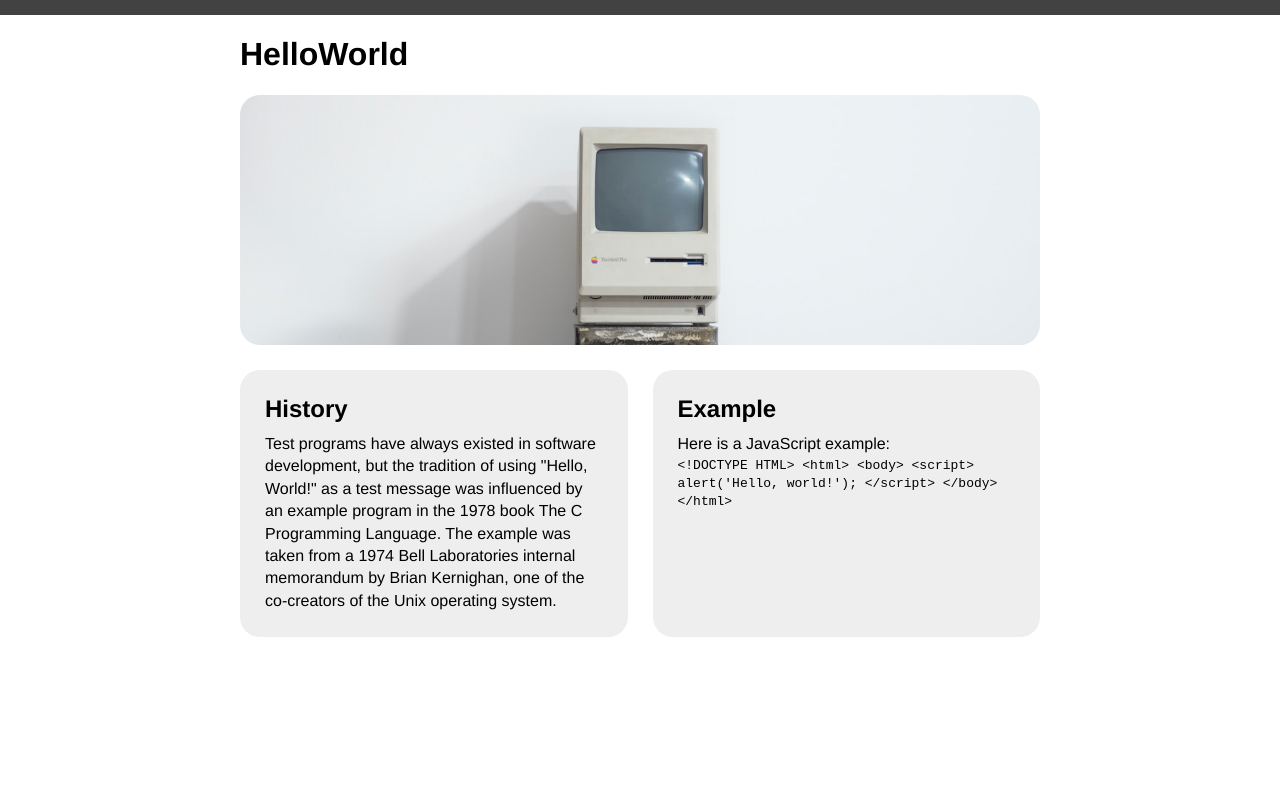
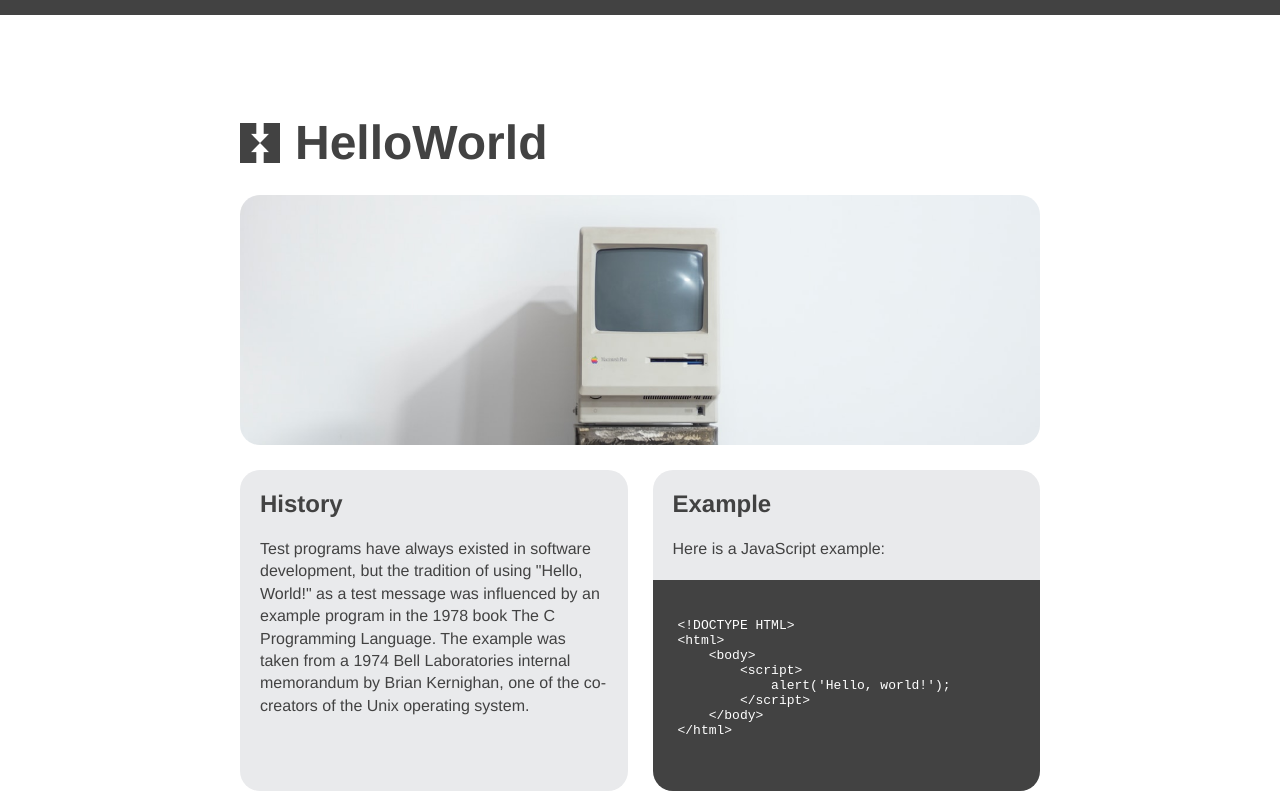
Before and after one commit to bregarr/mi349-hw, a plain HTML site: page index.html in a window 1280 px wide. Drawn offline with Linux system fonts and the light colour scheme.

Commit message:
CSS Cleanup

```diff
--- a/index.html
+++ b/index.html
@@ -17,10 +17,13 @@
                 <h2>History</h2>
                 <p>Test programs have always existed in software development, but the tradition of using "Hello, World!" as a test message was influenced by an example program in the 1978 book The C Programming Language. The example was taken from a 1974 Bell Laboratories internal memorandum by Brian Kernighan, one of the co-creators of the Unix operating system.</p>
             </section>
-            <section>
+            <section class="with-code">
+                <div class="code-copy">
                     <h2>Example</h2>
                     <p>Here is a JavaScript example:</p>
-                <code>
+                </div>
+                <div class="code-html">
+                    <code><pre>
 &lt;!DOCTYPE HTML&gt;
 &lt;html&gt;
     &lt;body&gt;
@@ -29,7 +32,8 @@
         &lt;/script&gt;
     &lt;/body&gt;
 &lt;/html&gt;
-                </code>
+                    </pre></code>
+                </div>
             </section>
         </div>
     </main>
--- a/screen.css
+++ b/screen.css
@@ -3,6 +3,7 @@ body {
    font-family: Helvetica, sans-serif;
    border-top: 15px solid #424242;
    margin: 0 auto;
+   color: #424242;
 }
 
 main {
@@ -11,9 +12,7 @@ main {
 }
 
 .masthead {
-   background-image: url(images/Computer\ image.png);
-   background-size: cover;
-   background-position: bottom;
+   background: no-repeat bottom / cover url(images/Computer\ image.png);
    height: 250px;
    border-radius: 20px;
 }
@@ -26,14 +25,43 @@ main {
 .details section {
    flex-grow: 1;
    flex-basis: 0;
-   background: #eee;
-   padding: 25px;
+   background: #e9eaec;
    border-radius: 20px;
    margin-top: 25px;
 }
 
+.details section p {
+   margin: 20px;
+}
+
+.details section h2 {
+   margin: 20px;
+}
+
+.details section.with-code {
+   padding: 0;
+}
+
+div.code-html {
+   padding: 25px;
+   background: #424242;
+   color: #fff;
+   border-bottom-left-radius: 20px;
+   border-bottom-right-radius: 20px;
+}
+
 img {
    width: 100%;
+}
+
+h1 {
+   background-image: url(images/logo.png);
+   background-repeat: no-repeat;
+   background-size: 40px;
+   background-position: center left;
+   font-size: 3em;
+   padding-left: 55px;
+   margin: 100px 0 25px 0;
 }
 
 h2 {
```
Lines whose indentation alone changed are shown as unchanged.
